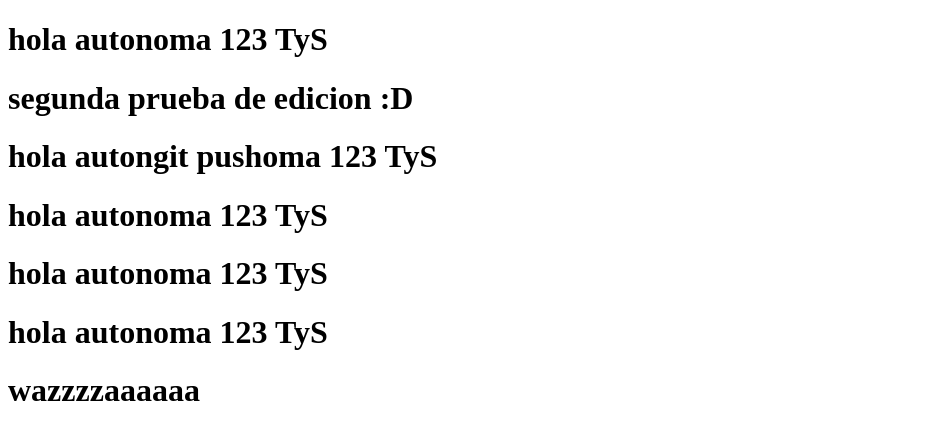
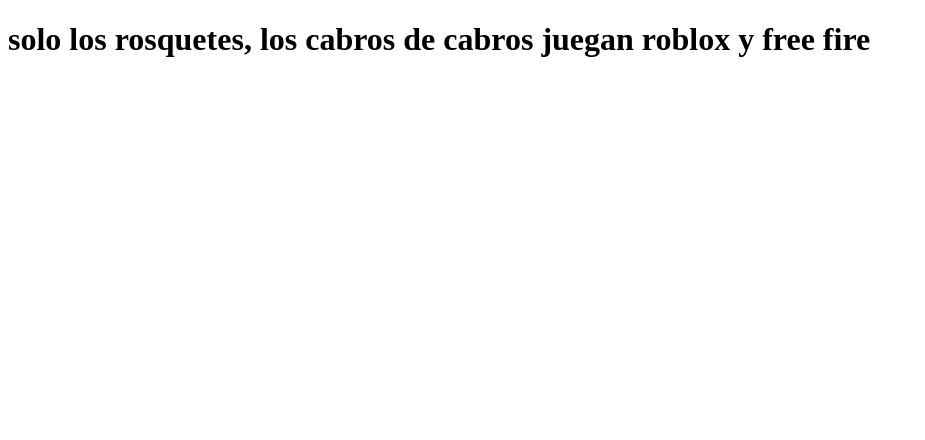
Before and after one commit to CloudzJoss/Repositorio-compartidor, a plain HTML site: page index.html in a window 1280 px wide. Shown: the whole page, without its empty margins (0-925 px from the left). Drawn offline with Linux system fonts and the light colour scheme.

Commit message:
me tire otro facto

```diff
--- a/index.html
+++ b/index.html
@@ -6,12 +6,8 @@
     <title>Document</title>
 </head>
 <body>
-    <h1>hola autonoma 123 TyS</h1>
-    <h1>segunda prueba de edicion :D</h1>
-    <h1>hola autongit pushoma 123 TyS</h1>
-    <h1>hola autonoma 123 TyS</h1>
-    <h1>hola autonoma 123 TyS</h1>
-    <h1>hola autonoma 123 TyS</h1>
-    <h1>wazzzzaaaaaa</h1>
+    <h1>solo los rosquetes, los cabros de cabros juegan
+        roblox y free fire
+    </h1>
 </body>
 </html>
```
